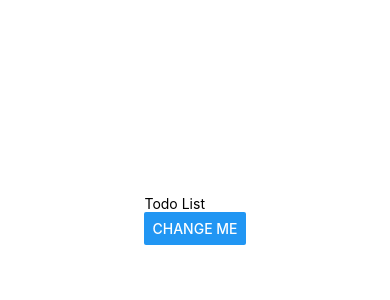
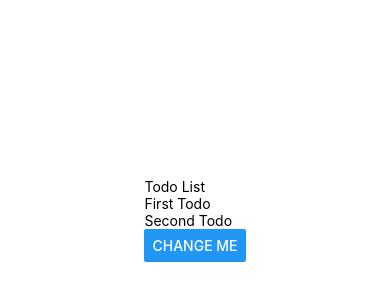
Before and after one commit to pattyish/To-do-list, a React Native app: screen / in a window 390 px wide. Shown: the part 202-502 px from the top of the page. Built offline with nearby package versions, Linux system fonts and the light colour scheme.

Commit message:
create Todo component

```diff
--- /dev/null
+++ b/Components/Todo.js
@@ -0,0 +1,12 @@
+import React from 'react';
+import { View, Text, Button } from 'react-native'
+
+const Todo = (props) => {
+    return (
+        <View>
+            <Text>{props.name}</Text>
+        </View>
+    );
+}
+
+export default Todo;
--- a/Components/TodoList.js
+++ b/Components/TodoList.js
@@ -1,5 +1,6 @@
 import React, { useState } from 'react';
 import { View, Text, Button } from 'react-native'
+import Todo from './Todo';
 
 const TodoLIst = () => {
     const [title, setTitle] = useState("Todo List")
@@ -7,6 +8,8 @@ const TodoLIst = () => {
     return (
         <View>
             <Text>{title}</Text>
+            <Todo name={'First Todo'} />
+            <Todo name={'Second Todo'} />
             <Button title="Change Me" onPress={() => setTitle("My List")} />
         </View>
     )
```
